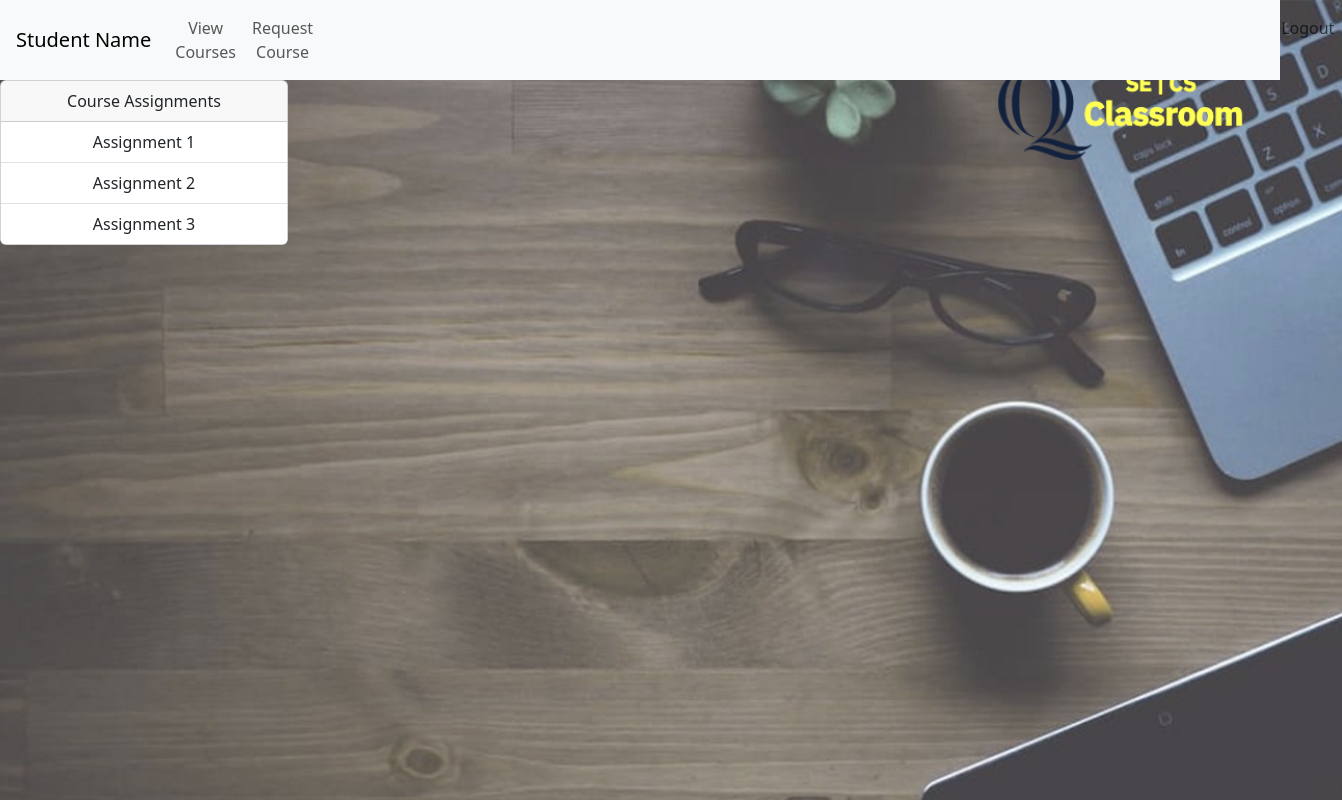
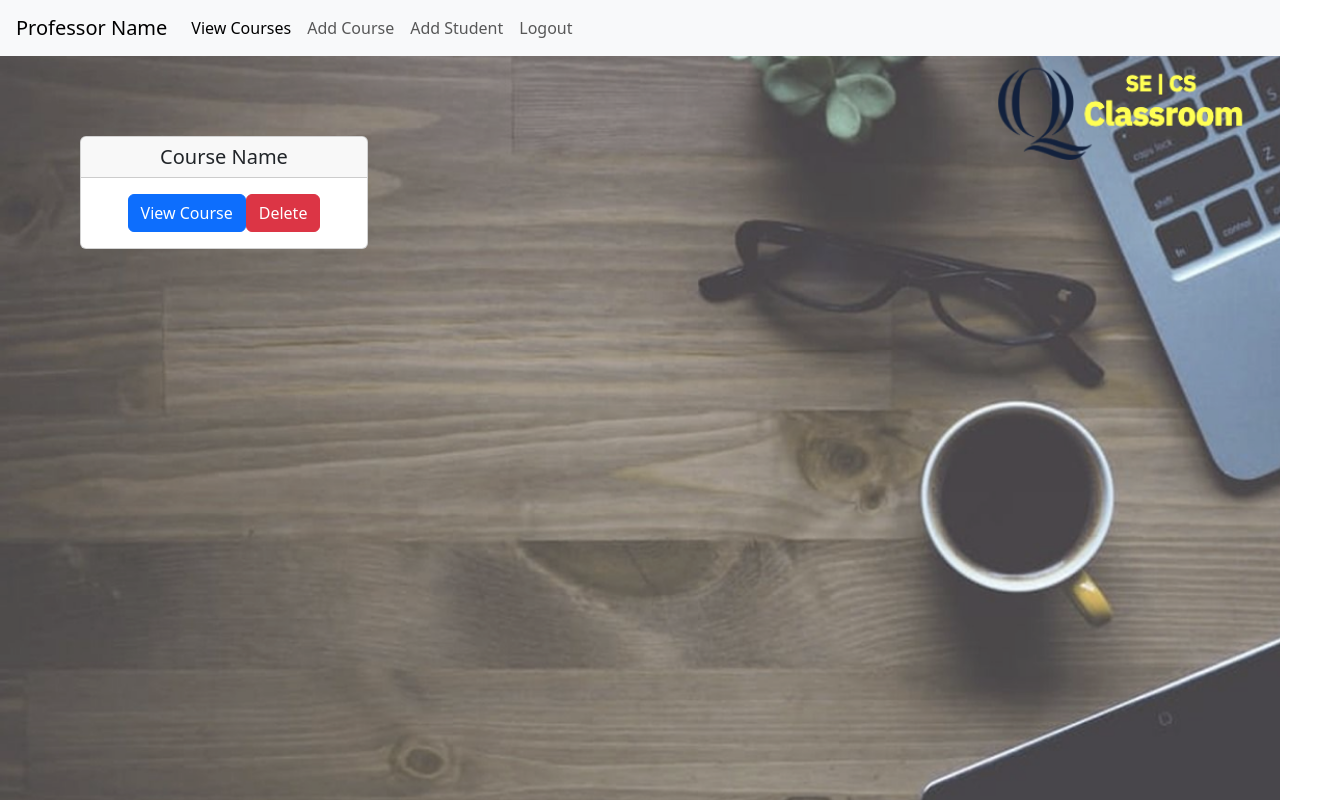
Before and after one commit to juliawoeste/SER340-AutoGrader, a React (Create React App) app in the folder Milestone3/learning-management-app/: page /professorCourses in a window 1280 px wide. Shown: the whole page, 1342 px wide, since content can reach past the window. Built offline with nearby package versions, Linux system fonts and the light colour scheme.

Commit message:
Professor Side Navigation Implemented

```diff
--- a/Milestone3/learning-management-app/src/App.js
+++ b/Milestone3/learning-management-app/src/App.js
@@ -1,20 +1,55 @@
 import logo from "./logo.svg";
+import { Routes, Route } from "react-router-dom";
 import "./App.css";
 import LoginForm from "./components/LoginForm";
 import ProfessorCourses from "./components/ProfessorCourses";
 import AddCourse from "./components/AddCourse";
 import ProfessorAssignmentView from "./components/ProfessorAssignmentView";
 import AddAssignment from "./components/AddAssignment";
-import AddStudent from './components/AddStudent';
-import StudentAssignmentView from './components/StudentAssignmentView';
-import AddSubmission from './components/AddSubmission';
-import StudentAssignmentSubmitted from './components/StudentSubmissionView';
-import ProfessorSubmissionView from './components/ProfessorSubmissionView';
+import AddStudent from "./components/AddStudent";
+import StudentAssignmentView from "./components/StudentAssignmentView";
+import AddSubmission from "./components/AddSubmission";
+import StudentSubmissionView from "./components/StudentSubmissionView";
+import ProfessorSubmissionView from "./components/ProfessorSubmissionView";
+import StudentCourses from "./components/StudentCourses";
+import RequestCourse from "./components/StudentRequestCourse";
+import NoMatch from "./components/NoMatch.jsx";
 
 function App() {
   return (
     <div className="App">
-      <StudentAssignmentView />
+      <Routes>
+        <Route path="/" element={<ProfessorCourses />} />
+        <Route
+          path="/professorCourses/professorAssignmentView/addAssignment"
+          element={<AddAssignment />}
+        />
+        <Route
+          path="/professorCourses/professorAssignmentView"
+          element={<ProfessorAssignmentView />}
+        />
+        <Route path="/professorCourses" element={<ProfessorCourses />} />
+        <Route path="/addCourse" element={<AddCourse />} />
+
+        <Route
+          path="/professorCourses/professorAssignmentView/professorSubmissionView"
+          element={<ProfessorSubmissionView />}
+        />
+        <Route path="/addStudent" element={<AddStudent />} />
+
+        <Route path="/studentCourses" element={<StudentCourses />} />
+        <Route path="/requestCourse" element={<RequestCourse />} />
+        <Route
+          path="/studentAssignmentView"
+          element={<StudentAssignmentView />}
+        />
+        <Route
+          path="/studentSubmissionView"
+          element={<StudentSubmissionView />}
+        />
+        <Route path="/addSubmission" element={<AddSubmission />} />
+        <Route path="*" element={<NoMatch />} />
+      </Routes>
     </div>
   );
 }
--- a/Milestone3/learning-management-app/src/components/AddAssignment.jsx
+++ b/Milestone3/learning-management-app/src/components/AddAssignment.jsx
@@ -1,5 +1,6 @@
 import React, { Component } from "react";
 import ProfessorNavbar from "./ProfessorNavbar";
+import { NavLink } from "react-router-dom";
 
 class AddAssignment extends Component {
   constructor(props) {
@@ -44,7 +45,12 @@ class AddAssignment extends Component {
             />
           </div>
           <button type="submit" className="btn btn-primary">
-            Submit
+            <NavLink
+              className="nav-link"
+              to="/professorCourses/professorAssignmentView"
+            >
+              Submit
+            </NavLink>
           </button>
         </form>
       </div>
--- a/Milestone3/learning-management-app/src/components/AddCourse.jsx
+++ b/Milestone3/learning-management-app/src/components/AddCourse.jsx
@@ -3,6 +3,7 @@
 import React, { Component } from "react";
 import Joi from "joi";
 import ProfessorNavbar from "./ProfessorNavbar";
+import { NavLink } from "react-router-dom";
 
 class AddCourse extends Component {
   constructor(props) {
@@ -29,7 +30,9 @@ class AddCourse extends Component {
             />
           </div>
           <button type="submit" className="btn btn-primary">
-            Submit
+            <NavLink className="nav-link" to="/professorCourses">
+              Submit
+            </NavLink>
           </button>
         </form>
       </div>
--- /dev/null
+++ b/Milestone3/learning-management-app/src/components/NoMatch.jsx
@@ -0,0 +1,12 @@
+import React, { Component } from "react";
+class NoMatch extends Component {
+  constructor(props) {
+    super(props);
+  }
+  state = {};
+  render() {
+    return <h1>Page Does Not Exist</h1>;
+  }
+}
+
+export default NoMatch;
--- a/Milestone3/learning-management-app/src/components/ProfessorAssignmentView.jsx
+++ b/Milestone3/learning-management-app/src/components/ProfessorAssignmentView.jsx
@@ -4,10 +4,10 @@
 // TO-DO: hrefs (all navigations)
 // TO-DO: professor view course requests from student
 
-
 import React, { Component } from "react";
 import Joi from "joi";
 import ProfessorNavbar from "./ProfessorNavbar";
+import ProfessorAssignmentCard from "./professorAssignmentCard";
 
 class ProfessorAssignmentView extends Component {
   constructor(props) {
@@ -18,15 +18,7 @@ class ProfessorAssignmentView extends Component {
     return (
       <div>
         <ProfessorNavbar />
-        <div class="card" style={{ width: "18rem", align: "center" }}>
-          <div class="card-header">Course Assignments</div>
-          <ul class="list-group list-group-flush">
-            <li class="list-group-item">Assignment 1</li>
-            <li class="list-group-item">Assignment 2</li>
-            <li class="list-group-item">Assignment 3</li>
-          </ul>
-          <button className="btn btn-primary">Add Assignment</button>
-        </div>
+        <ProfessorAssignmentCard />
       </div>
     );
   }
--- a/Milestone3/learning-management-app/src/components/ProfessorCourses.jsx
+++ b/Milestone3/learning-management-app/src/components/ProfessorCourses.jsx
@@ -5,6 +5,7 @@
 import React, { Component } from "react";
 import Joi from "joi";
 import ProfessorNavbar from "./ProfessorNavbar";
+import ProfessorCourseCard from "./professorCourseCard";
 
 class ProfessorCourses extends Component {
   constructor(props) {
@@ -12,7 +13,12 @@ class ProfessorCourses extends Component {
   }
   state = {};
   render() {
-    return <ProfessorNavbar />;
+    return (
+      <React.Fragment>
+        <ProfessorNavbar />
+        <ProfessorCourseCard onDelete={this.handleDelete} />
+      </React.Fragment>
+    );
   }
 }
 
--- a/Milestone3/learning-management-app/src/components/ProfessorNavbar.jsx
+++ b/Milestone3/learning-management-app/src/components/ProfessorNavbar.jsx
@@ -3,6 +3,7 @@
 
 import React, { Component } from "react";
 import Joi from "joi";
+import { NavLink } from "react-router-dom";
 
 class ProfessorNavbar extends Component {
   constructor(props) {
@@ -29,26 +30,25 @@ class ProfessorNavbar extends Component {
         <div className="collapse navbar-collapse" id="navbarNav">
           <ul className="navbar-nav">
             <li className="nav-item active">
-              <a className="nav-link" href="#">
+              <NavLink className="nav-link" to="/professorCourses">
                 View Courses
-              </a>
+              </NavLink>
             </li>
             <li className="nav-item">
-              <a className="nav-link" href="#">
+              <NavLink className="nav-link" to="/addCourse">
                 Add Course
-              </a>
+              </NavLink>
             </li>
             <li className="nav-item">
-              <a className="nav-link" href="#">
+              <NavLink className="nav-link" to="/addStudent" style={{}}>
                 Add Student
-              </a>
+              </NavLink>
             </li>
             <li className="nav-item">
-              <a className="nav-link" href="#" style={{ paddingLeft: "60rem" }}>
+              <NavLink className="nav-link" to="/" style={{}}>
                 Logout
-              </a>
+              </NavLink>
             </li>
-
           </ul>
         </div>
       </nav>
--- a/Milestone3/learning-management-app/src/components/StudentNavbar.jsx
+++ b/Milestone3/learning-management-app/src/components/StudentNavbar.jsx
@@ -3,6 +3,7 @@
 
 import React, { Component } from "react";
 import Joi from "joi";
+import { NavLink } from "react-router-dom";
 
 class StudentNavbar extends Component {
   constructor(props) {
@@ -29,19 +30,23 @@ class StudentNavbar extends Component {
         <div className="collapse navbar-collapse" id="navbarNav">
           <ul className="navbar-nav">
             <li className="nav-item active">
-              <a className="nav-link" href="#">
+              <NavLink className="nav-link" to="/studentCourses">
                 View Courses
-              </a>
+              </NavLink>
             </li>
             <li className="nav-item">
-              <a className="nav-link" href="#">
+              <NavLink className="nav-link" to="/requestCourse">
                 Request Course
-              </a>
+              </NavLink>
             </li>
             <li className="nav-item">
-              <a className="nav-link" href="#" style={{ paddingLeft: "60rem" }}>
+              <NavLink
+                className="nav-link"
+                to="/"
+                style={{ paddingLeft: "60rem" }}
+              >
                 Logout
-              </a>
+              </NavLink>
             </li>
           </ul>
         </div>
--- /dev/null
+++ b/Milestone3/learning-management-app/src/components/professorAssignmentCard.jsx
@@ -0,0 +1,33 @@
+import React, { Component } from "react";
+import { useNavigate } from "react-router-dom";
+import { NavLink } from "react-router-dom";
+
+const ProfessorAssignmentCard = () => {
+  const navigate = useNavigate();
+
+  return (
+    <React.Fragment>
+      <div class="card" style={{ width: "18rem", align: "center" }}>
+        <div class="card-header">Course Assignments</div>
+        <ul class="list-group list-group-flush">
+          <li
+            class="list-group-item"
+            onClick={() => navigate("professorSubmissionView")}
+          >
+            Assignment 1 (click works)
+          </li>
+          <li class="list-group-item">Assignment 2</li>
+          <li class="list-group-item">Assignment 3</li>
+        </ul>
+        <button
+          className="btn btn-primary"
+          onClick={() => navigate("addAssignment")}
+        >
+          Add Assignment
+        </button>
+      </div>
+    </React.Fragment>
+  );
+};
+
+export default ProfessorAssignmentCard;
--- /dev/null
+++ b/Milestone3/learning-management-app/src/components/professorCourseCard.jsx
@@ -0,0 +1,30 @@
+import React, { Component } from "react";
+import { useNavigate } from "react-router-dom";
+
+const ProfessorCourseCard = () => {
+  const navigate = useNavigate();
+
+  return (
+    <React.Fragment>
+      <div class="card" style={{ width: "18rem", margin: "5rem" }}>
+        <h5 class="card-header">Course Name</h5>
+        <div className="card-body">
+          <button
+            onClick={() => navigate("professorAssignmentView")}
+            class="btn btn-primary"
+          >
+            View Course
+          </button>
+          <button
+            onClick={() => navigate("professorAssignmentView")}
+            class="btn btn-danger"
+          >
+            Delete
+          </button>
+        </div>
+      </div>
+    </React.Fragment>
+  );
+};
+
+export default ProfessorCourseCard;
--- a/Milestone3/learning-management-app/src/index.js
+++ b/Milestone3/learning-management-app/src/index.js
@@ -2,13 +2,16 @@ import React from "react";
 import ReactDOM from "react-dom/client";
 import "./index.css";
 import App from "./App";
+import { BrowserRouter } from "react-router-dom";
 import reportWebVitals from "./reportWebVitals";
 import "bootstrap/dist/css/bootstrap.css";
 
 const root = ReactDOM.createRoot(document.getElementById("root"));
 root.render(
   <React.StrictMode>
-    <App />
+    <BrowserRouter>
+      <App />
+    </BrowserRouter>
   </React.StrictMode>
 );
 
```
Also changed, not shown: Milestone3/learning-management-app/src/components/AddStudent.jsx (+18 -9 lines).
